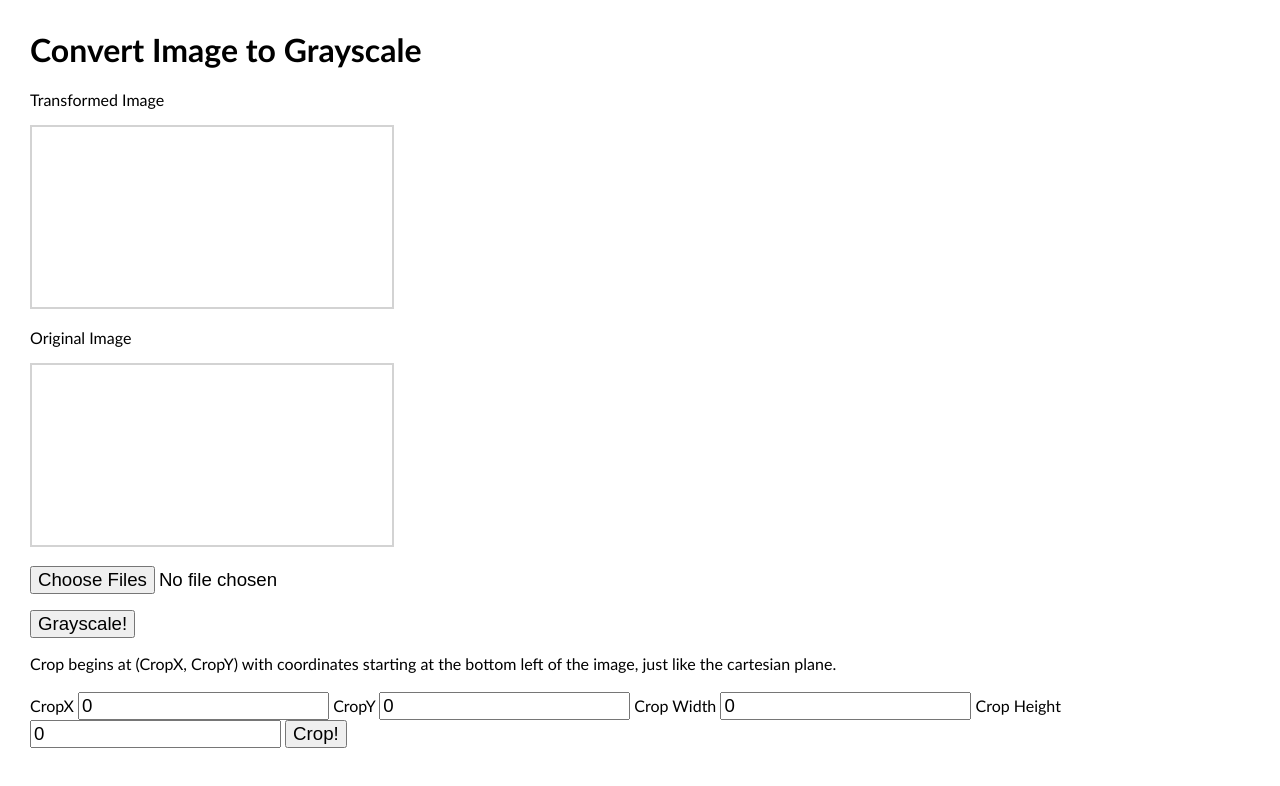
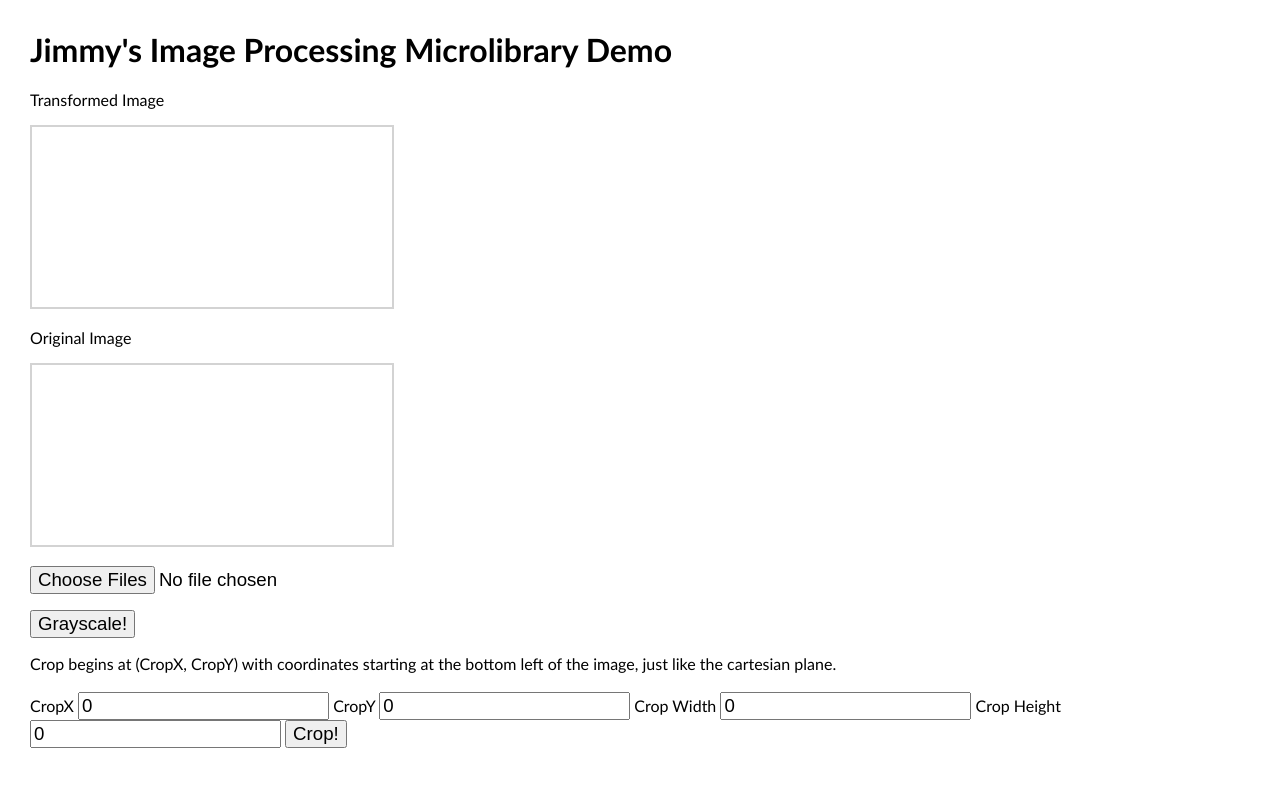
Before and after one commit to jimmyshi360/image-processing-demo, a website with bundled scripts: page index.html in a window 1280 px wide. Built offline with nearby package versions, Linux system fonts and the light colour scheme.

Commit message:
Update index.html

```diff
--- a/index.html
+++ b/index.html
@@ -11,7 +11,7 @@
    </head>
    <body>
 
-      <h1>Convert Image to Grayscale</h1>
+      <h1>Jimmy's Image Processing Microlibrary Demo</h1>
 	  <p> Transformed Image<p>
       <canvas id="image-display"></canvas>
 	   <p> Original Image<p>
```
